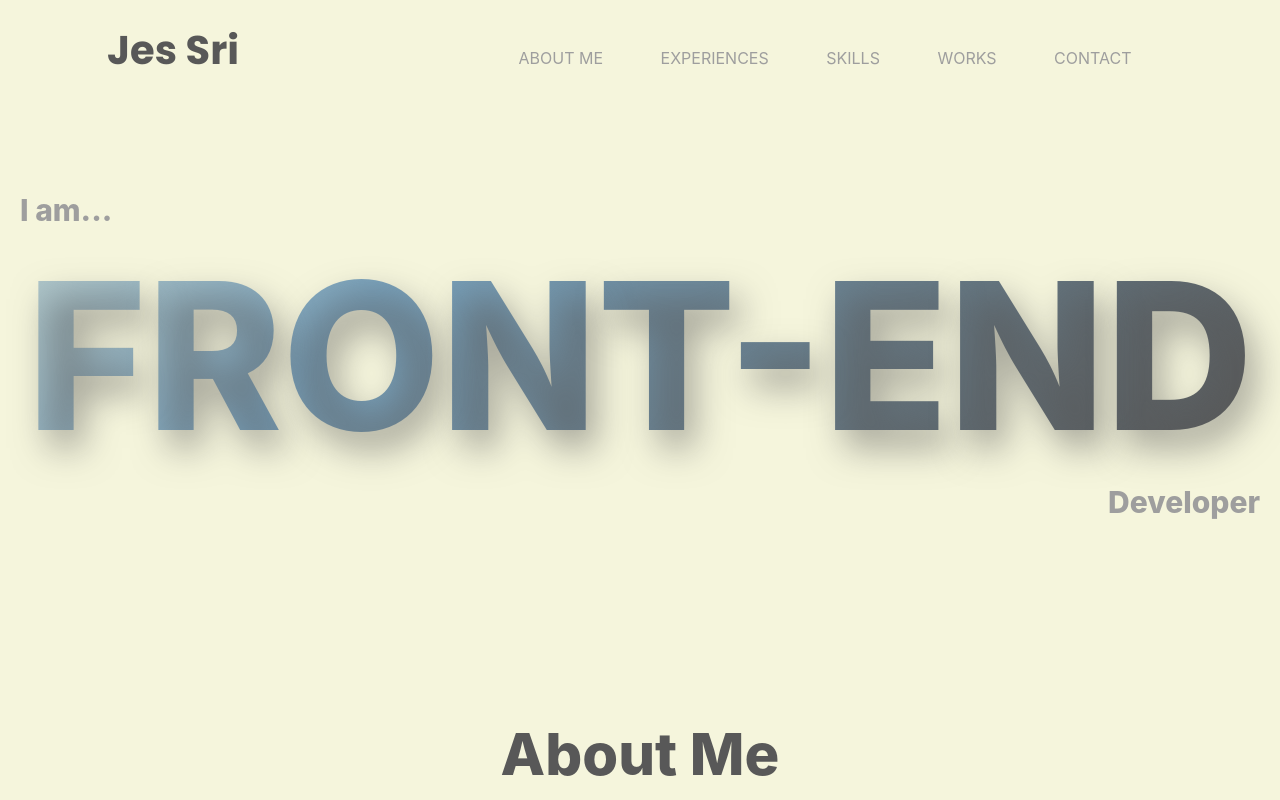
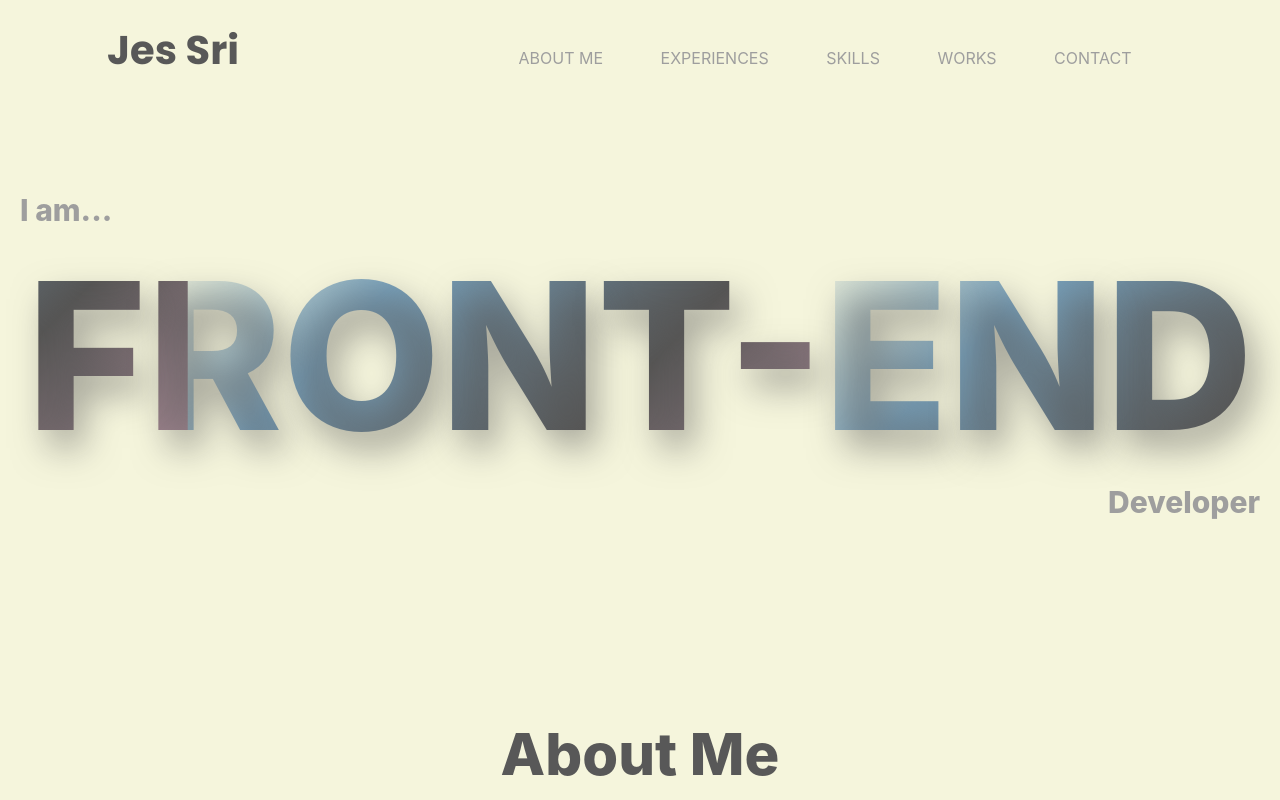
Before and after one commit to DevArtifacTs/my-portfolio, a React (Create React App) app: page / in a window 1280 px wide. Shown: the top 800 px of the page. Built offline with nearby package versions, Linux system fonts and the light colour scheme; some icons are missing.

Commit message:
style : delete some empty line

```diff
--- a/src/components/Hero/HeroAnimation.css
+++ b/src/components/Hero/HeroAnimation.css
@@ -7,21 +7,17 @@
     #565554 67%,
     #B592A0 100%
   );
-  /* background-size: auto auto; */
-  /* background-clip: border-box; */
-  background-size: 200% auto;
-  /* color: #fff; */
-  background-clip: text;
-  text-fill-color: transparent;
-  -webkit-background-clip: text;
-  -webkit-text-fill-color: transparent;
-  animation: textclip 2s linear infinite;
-  /* display: inline-block;
-      font-size: 190px; */
+  background-size: 50% auto;  /*  width height */
+  /* background-clip: text;
+  text-fill-color: transparent; */
+  -webkit-background-clip: text;  /* The background is painted within (clipped to) the foreground text. */
+  -webkit-text-fill-color: transparent;  /* CSS property specifies the fill color of characters of text */
+  animation: textclip 2s linear infinite;  /* select .hero-main class to be animate as a animation name textclip */
 }
 
 @keyframes textclip {
   to {
-    background-position: 200% center;
+    background-position: 200% center;  /*position of bg image :  horizontal vertical*/
+    /* meaning move bg img from .hero-main from define value to 200% of initial position in 2second linearly and infinite */
   }
 }
```
